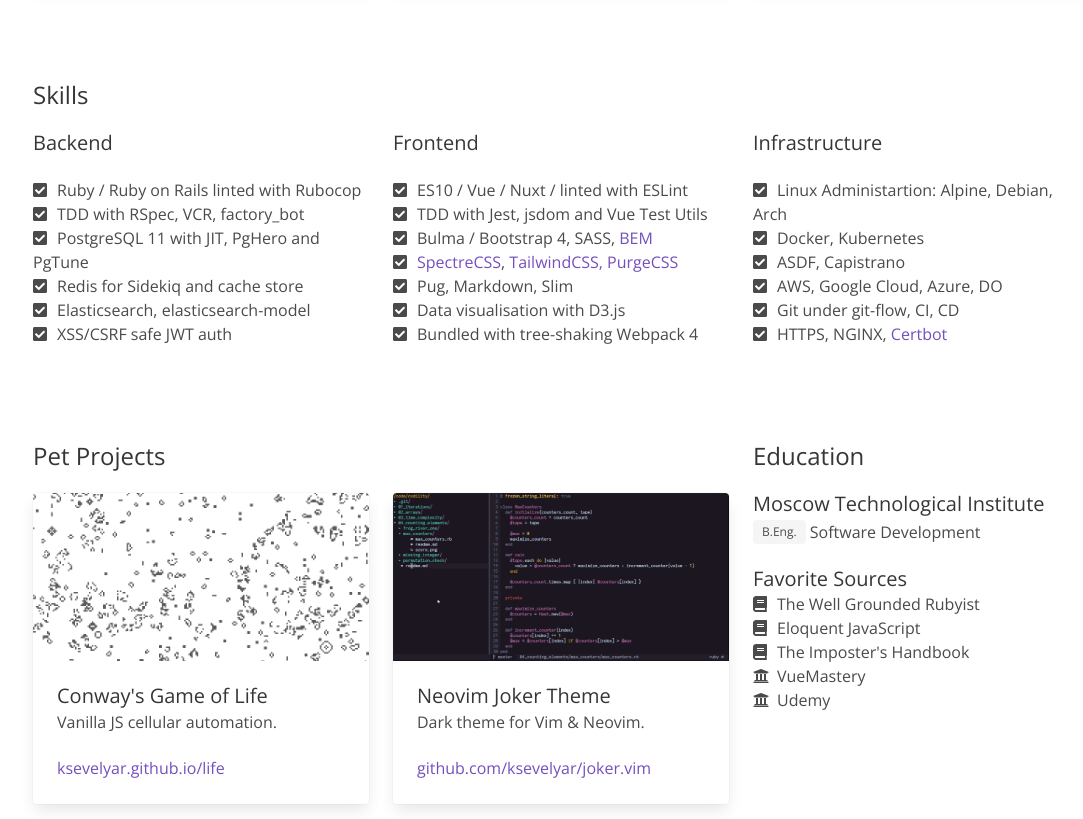
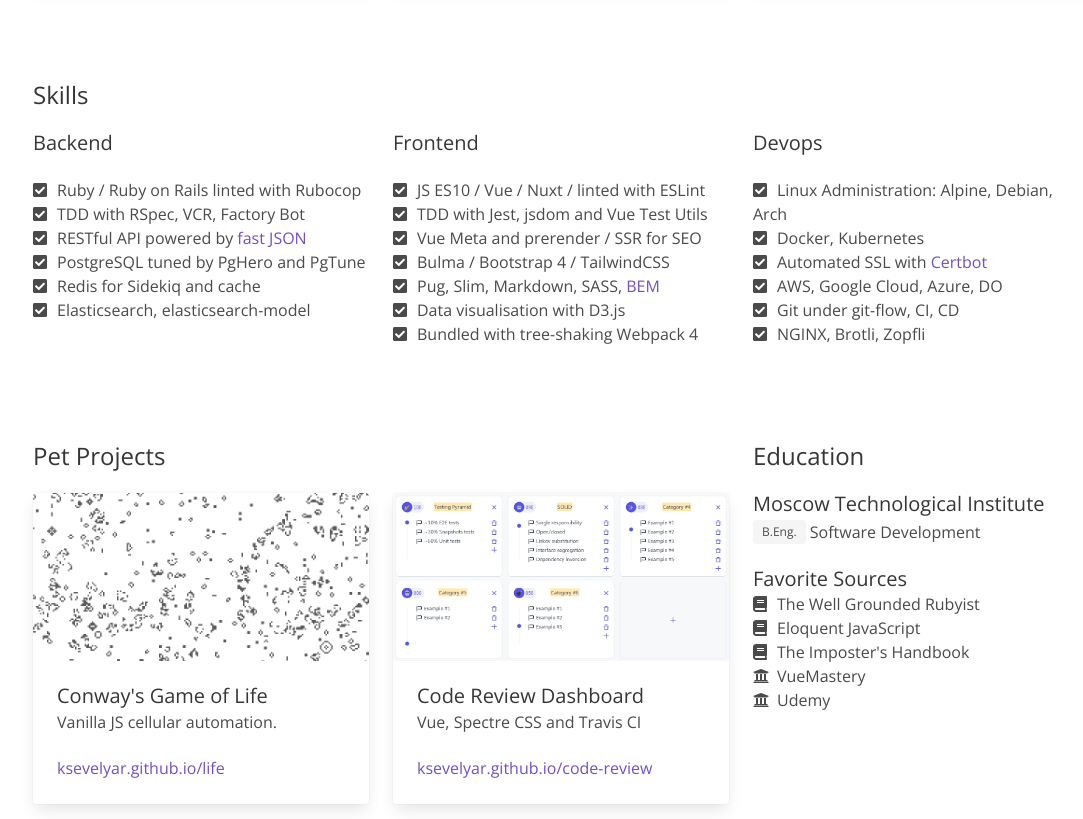
Before and after one commit to ksevelyar/resume, a website built with webpack: page src/index.pug in a window 1280 px wide. Shown: the part 880-1699 px from the top of the page, without its empty margins (79-1162 px from the left). Built offline with nearby package versions, Linux system fonts and the light colour scheme.

Commit message:
replace Joker.vim with Code Review Dashboard

```diff
--- a/package.json
+++ b/package.json
@@ -12,8 +12,8 @@
   "author": "Sergey Zubkov",
   "license": "ISC",
   "devDependencies": {
-    "@babel/core": "^7.5.4",
-    "@babel/preset-env": "^7.5.4",
+    "@babel/core": "^7.5.5",
+    "@babel/preset-env": "^7.5.5",
     "@fortawesome/fontawesome-svg-core": "^1.2.19",
     "@fortawesome/free-brands-svg-icons": "^5.9.0",
     "@fortawesome/free-regular-svg-icons": "^5.9.0",
@@ -33,7 +33,7 @@
     "pug-loader": "^2.4.0",
     "sass-loader": "^7.1.0",
     "style-loader": "^0.23.1",
-    "webpack": "^4.35.3",
+    "webpack": "^4.36.1",
     "webpack-cli": "^3.3.6",
     "webpack-dev-server": "^3.7.2"
   }
--- a/src/index.pug
+++ b/src/index.pug
@@ -1,6 +1,10 @@
 doctype html
 html(lang="en")
   head
+    link(rel="apple-touch-icon" sizes="180x180" href="images/favicon/apple-touch-icon.png")
+    link(rel="icon" type="image/png" sizes="32x32" href="images/favicon/favicon-32x32.png")
+    link(rel="icon" type="image/png" sizes="16x16" href="images/favicon/favicon-16x16.png")
+    link(rel="manifest" href="images/favicon/site.webmanifest")
     title Sergey Zubkov | Full Stack Engineer
   body
     .container
@@ -10,7 +14,7 @@ html(lang="en")
       section.section
         .columns
           .column.is-8
-            p Over 6 years of experience in building web applications and APIs using Ruby and JavaScript. I'm writing SOLID object-oriented code, classifying algorithms by big O notation and avoiding n+1 query problems. I do care about Agile.
+            p Over 7 years of experience in building web applications and APIs using Ruby and JavaScript. I'm writing SOLID object-oriented code, classifying algorithms by big O notation and avoiding n+1 query problems. I do care about Agile.
 
           .column
             p
@@ -88,23 +92,24 @@ html(lang="en")
               li
                 span.icon
                   i.fas.fa-check-square
-                | TDD with RSpec, VCR, factory_bot
+                | TDD with RSpec, VCR, Factory Bot
               li
                 span.icon
                   i.fas.fa-check-square
-                | PostgreSQL 11 with JIT, PgHero and PgTune
+                | RESTful API powered by&nbsp;
+                a(href='https://github.com/Netflix/fast_jsonapi') fast JSON
               li
                 span.icon
                   i.fas.fa-check-square
-                | Redis for Sidekiq and cache store
+                | PostgreSQL tuned by PgHero and PgTune
+              li
+                span.icon
+                  i.fas.fa-check-square
+                | Redis for Sidekiq and cache
               li
                 span.icon
                   i.fas.fa-check-square
                 | Elasticsearch, elasticsearch-model
-              li
-                span.icon
-                  i.fas.fa-check-square
-                | XSS/CSRF safe JWT auth
 
           .column
             h3.title.is-5 Frontend
@@ -112,7 +117,7 @@ html(lang="en")
               li
                 span.icon
                   i.fas.fa-check-square
-                | ES10 / Vue / Nuxt / linted with ESLint
+                | JS ES10 / Vue / Nuxt / linted with ESLint
               li
                 span.icon
                   i.fas.fa-check-square
@@ -120,19 +125,16 @@ html(lang="en")
               li
                 span.icon
                   i.fas.fa-check-square
-                | Bulma / Bootstrap 4, SASS,
-                |
-                a(href='https://en.bem.info/methodology/') BEM
+                | Vue Meta and prerender / SSR for SEO
               li
                 span.icon
                   i.fas.fa-check-square
-                a(href='https://github.com/ksevelyar/code-review') SpectreCSS
-                |,&nbsp;
-                a(href='https://github.com/ksevelyar/antipatterns-checklist') TailwindCSS, PurgeCSS
+                | Bulma / Bootstrap 4 / TailwindCSS
               li
                 span.icon
                   i.fas.fa-check-square
-                | Pug, Markdown, Slim
+                | Pug, Slim, Markdown, SASS,&nbsp;
+                a(href='https://en.bem.info/methodology/') BEM
               li
                 span.icon
                   i.fas.fa-check-square
@@ -143,12 +145,12 @@ html(lang="en")
                 | Bundled with tree-shaking Webpack&nbsp;4
 
           .column
-            h3.title.is-5 Infrastructure
+            h3.title.is-5 Devops
             ul
               li
                 span.icon
                   i.fas.fa-check-square
-                | Linux Administartion: Alpine, Debian, Arch
+                | Linux Administration: Alpine, Debian, Arch
               li
                 span.icon
                   i.fas.fa-check-square
@@ -156,7 +158,8 @@ html(lang="en")
               li
                 span.icon
                   i.fas.fa-check-square
-                | ASDF, Capistrano
+                | Automated SSL with&nbsp;
+                a(href="https://certbot.eff.org/") Certbot
               li
                 span.icon
                   i.fas.fa-check-square
@@ -168,9 +171,7 @@ html(lang="en")
               li
                 span.icon
                   i.fas.fa-check-square
-                | HTTPS, NGINX,&nbsp;
-                a(href="https://certbot.eff.org/")
-                  | Certbot
+                | NGINX, Brotli, Zopfli
 
       section.section
         .columns.is-multiline
@@ -193,13 +194,12 @@ html(lang="en")
             .card
               .card-image
                 figure.image.is-2by1
-                  img(src="images/joker.webp" alt="Joker")
+                  img(src="images/code-review-dashboard.webp" alt="Code Review")
               .card-content
-                h4.title.is-5 Neovim Joker Theme
-                p.subtitle.is-6
-                  | Dark theme for Vim & Neovim.
+                h4.title.is-5 Code Review Dashboard
+                p.subtitle.is-6 Vue, Spectre CSS and Travis CI
                 p
-                  a(href="https://github.com/ksevelyar/joker.vim") github.com/ksevelyar/joker.vim
+                  a(href="https://ksevelyar.github.io/code-review/") ksevelyar.github.io/code-review
 
           .column
             p
@@ -233,7 +233,7 @@ html(lang="en")
                   | Udemy
 
       .footer.section
-        nav.level.has-text-grey
+        nav.level.has-text-grey.is-mobile
           .level-left
             a.level-item(href="https://github.com/ksevelyar/resume")
               span.icon
```
Also changed, not shown: docs/images/code-review-dashboard.webp (added), docs/images/favicon/android-chrome-192x192.png (added), docs/images/favicon/android-chrome-512x512.png (added), docs/images/favicon/apple-touch-icon.png (added), docs/images/favicon/favicon-16x16.png (added), docs/images/favicon/favicon-32x32.png (added), docs/images/favicon/favicon.ico (added), docs/images/favicon/site.webmanifest (added), docs/images/joker.webp (deleted), docs/index.html, 3 other files.
